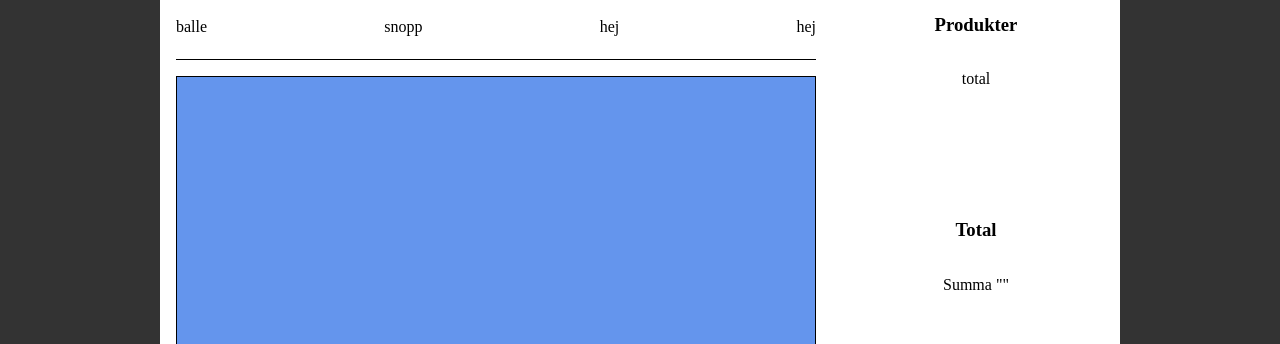
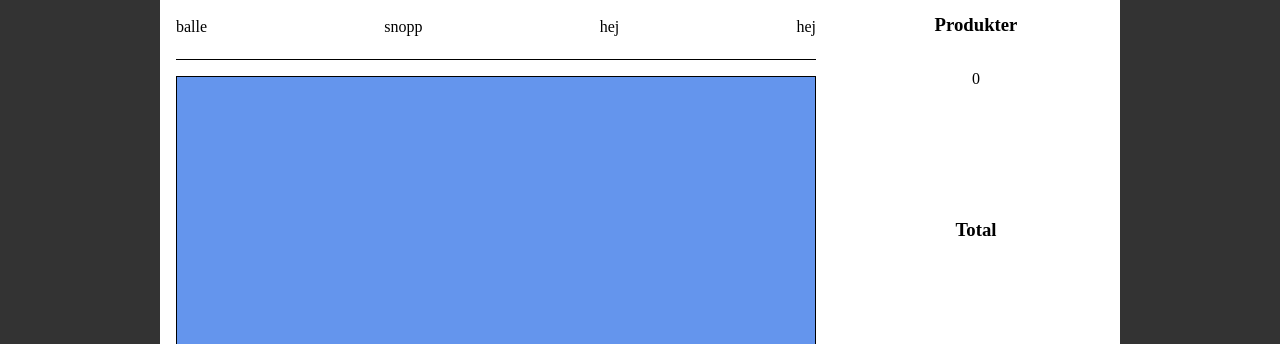
Before and after one commit to lovelanai/miniprojekt2-webbshop, a React (Create React App) app: page /ShoppingCartPage in a window 1280 px wide. Shown: the part 174-518 px from the top of the page. Built offline with nearby package versions, Linux system fonts and the light colour scheme.

Commit message:
Co-authored-by: Max Andersson <frontMAX@users.noreply.github.com>

```diff
--- a/src/components/ShoppingCart.css
+++ b/src/components/ShoppingCart.css
@@ -82,7 +82,6 @@
 
 .productContainer {
   background-color: cornflowerblue;
-  width: 80;
   flex-direction: column;
   height: 25rem;
   margin: 1rem 1rem;
@@ -104,4 +103,5 @@
   background-color: red;
   width: 100%;
   display: flex;
+  flex-direction: row;
 }
--- a/src/components/Shoppingcart.tsx
+++ b/src/components/Shoppingcart.tsx
@@ -14,7 +14,7 @@ import ProductContext from "../contexts/ProductContext";
 
 export default function ShoppingCart(): JSX.Element {
   const { cartItems } = useContext(ShoppingCartContext);
-
+  const { amountOfProducts } = useContext(ShoppingCartContext);
   return (
     <div className="cart-container">
       <div className="cart">
@@ -32,7 +32,7 @@ export default function ShoppingCart(): JSX.Element {
           <div className="productContainer">
             {cartItems.map((item) => (
               <div className="addedProducts">
-                <Card key={item.id} sx={{ maxWidth: 345 }}>
+                <Card key={item.id}>
                   <CardMedia
                     component="img"
                     alt={item.title}
@@ -45,7 +45,7 @@ export default function ShoppingCart(): JSX.Element {
                       {item.title}
                     </Typography>
                     <Typography variant="body2" color="text.secondary">
-                      {item.info1}
+                      {item.price}
                     </Typography>
                   </CardContent>
                   <CardActions>
@@ -65,12 +65,11 @@ export default function ShoppingCart(): JSX.Element {
           </div>
           <div className="items">
             <h3>Produkter</h3>
-            <p> total </p>
+            <p> {amountOfProducts}</p>
           </div>
-
           <div className="total">
             <h3>Total</h3>
-            <p>Summa ""</p>
+            {/* <p>Summa "{item.price * item.quantity}"</p> */}
           </div>
         </div>
       </div>
```
